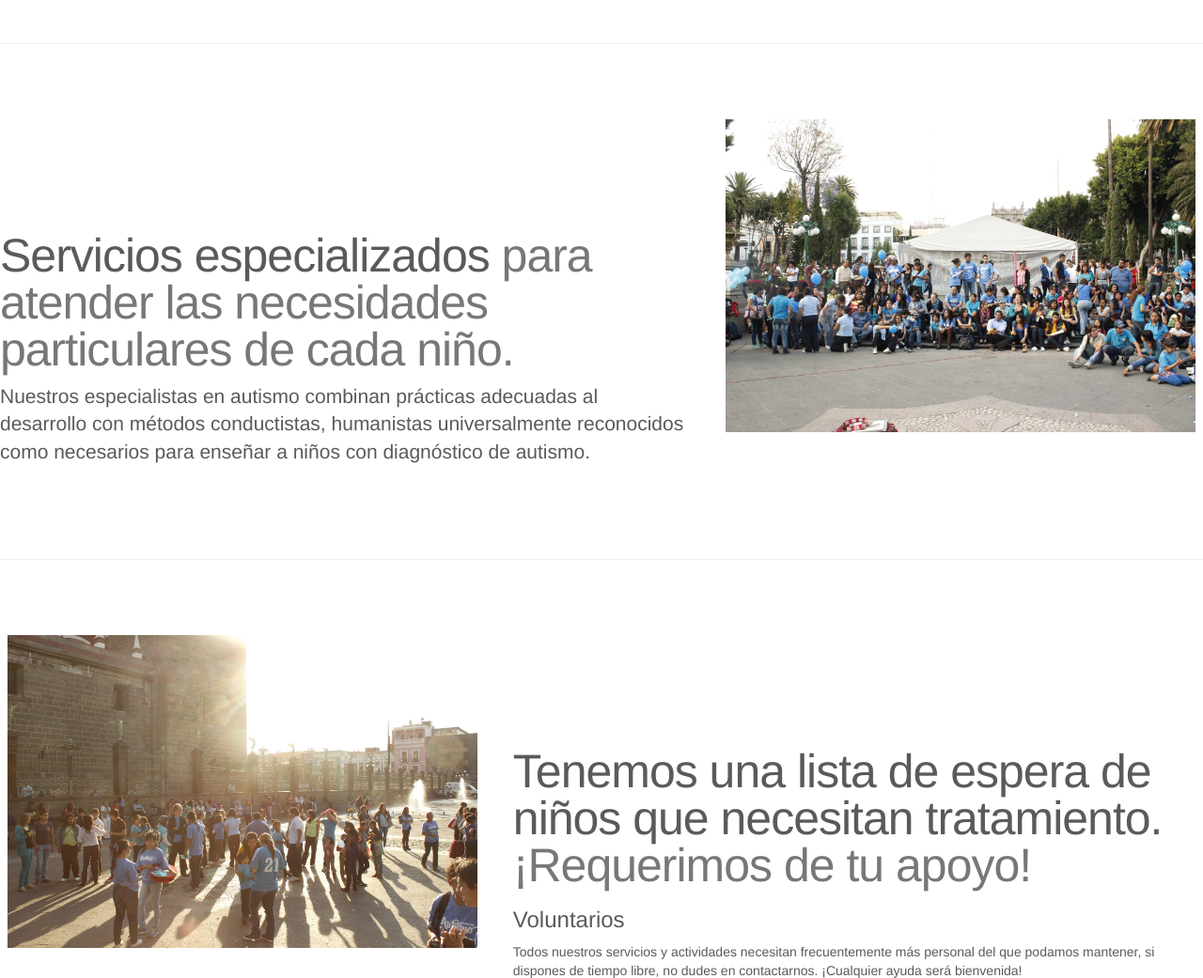
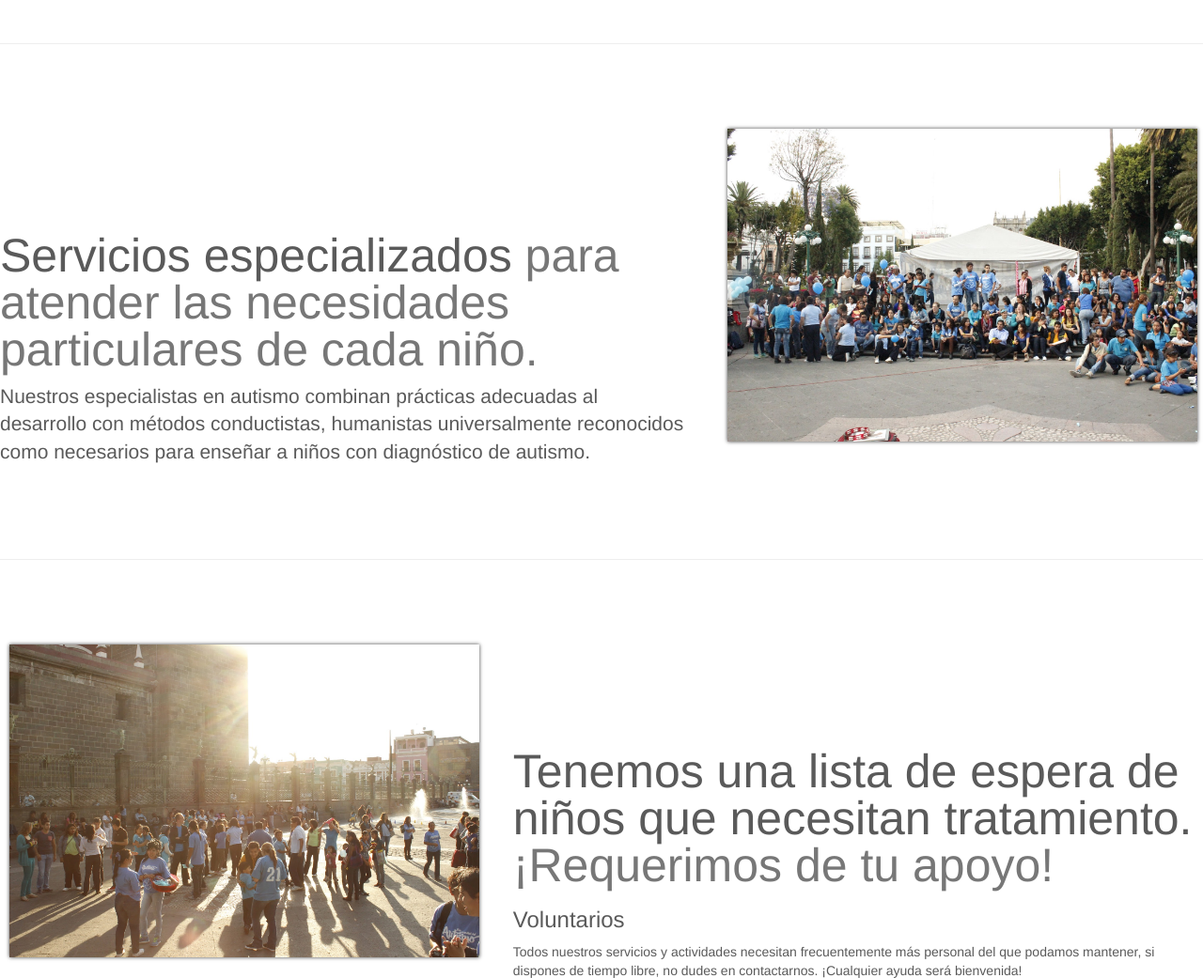
Before and after one commit to FranciscoGutierrez/valora-website, a website: page app/index.html in a window 1280 px wide. Shown: the part 1340-2381 px from the top of the page at 94% size. Drawn offline with nearby package versions, Linux system fonts and the light colour scheme.

Commit message:
Updated App

```diff
--- a/app/styles/main.css
+++ b/app/styles/main.css
@@ -109,9 +109,14 @@ body {
 .featurette-heading {
   font-weight: 300;
   line-height: 1;
-  letter-spacing: -1px;
 }
 
+.featurette-image {
+  -webkit-box-shadow: 0px 0px 4px 0px rgba(0,0,0,0.75);
+  -moz-box-shadow: 0px 0px 4px 0px rgba(0,0,0,0.75);
+  box-shadow: 0px 0px 4px 0px rgba(0,0,0,0.75);
+  margin: 10px;
+}
 
 /* RESPONSIVE CSS
 -------------------------------------------------- */
```
